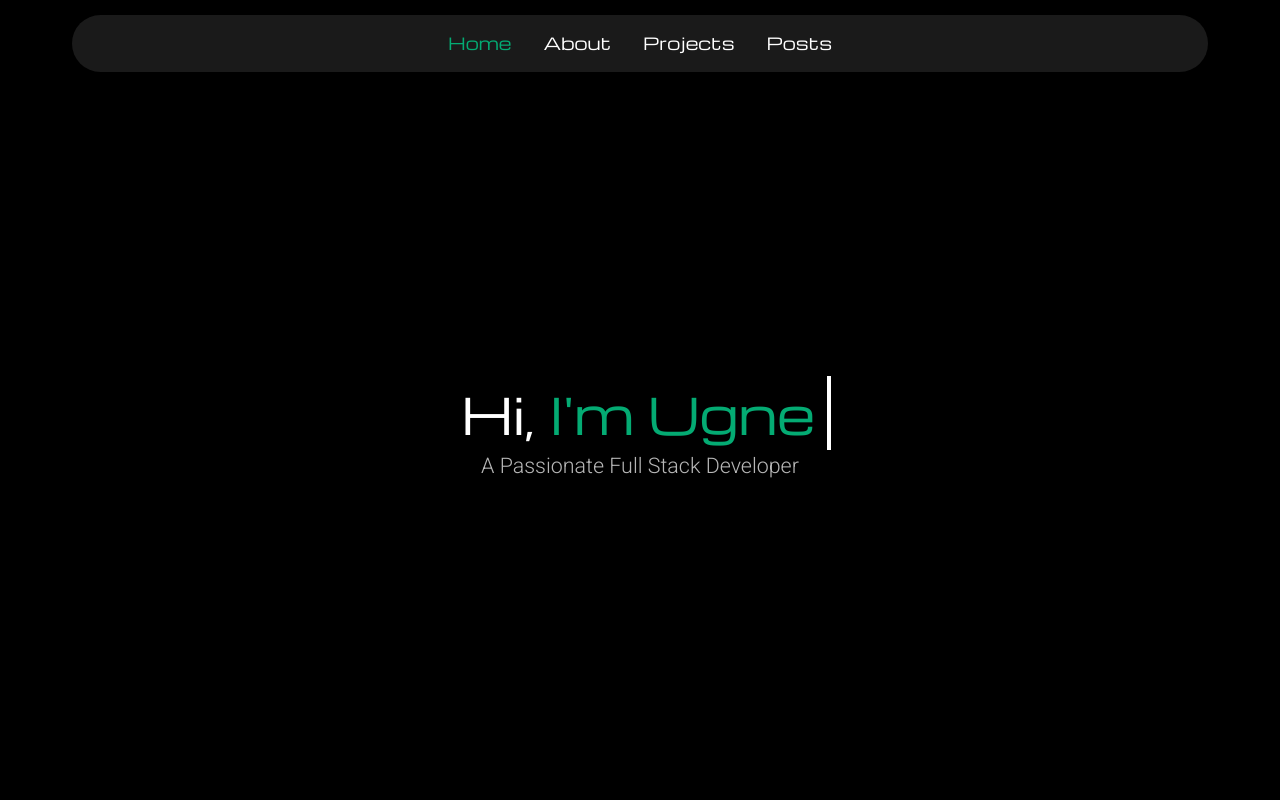
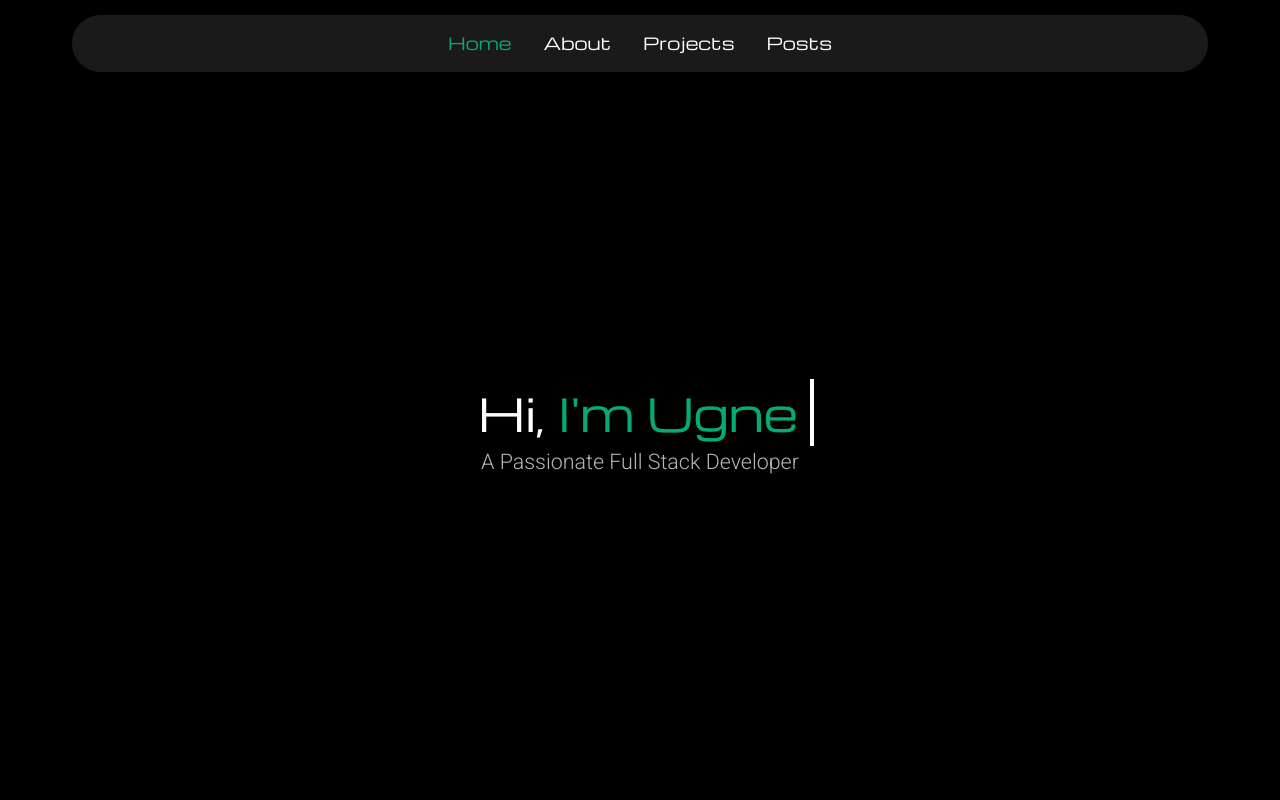
Before and after one commit to crazydeveloper914/dev-portfolio, a React (Create React App) app: page / in a window 1280 px wide. Shown: the top 800 px of the page. Built offline with nearby package versions, Linux system fonts and the light colour scheme; no server answers.

Commit message:
update style

```diff
--- a/src/styles/main.scss
+++ b/src/styles/main.scss
@@ -17,7 +17,7 @@ $gray-color: #454545;
 //Typography
 .main-title {
   font-family: $michroma-font;
-  font-size: calc(2vw + 1.5rem);
+  font-size: calc(1.5vw + 1.6rem);
   color: $white-color;
 
   span {
```
